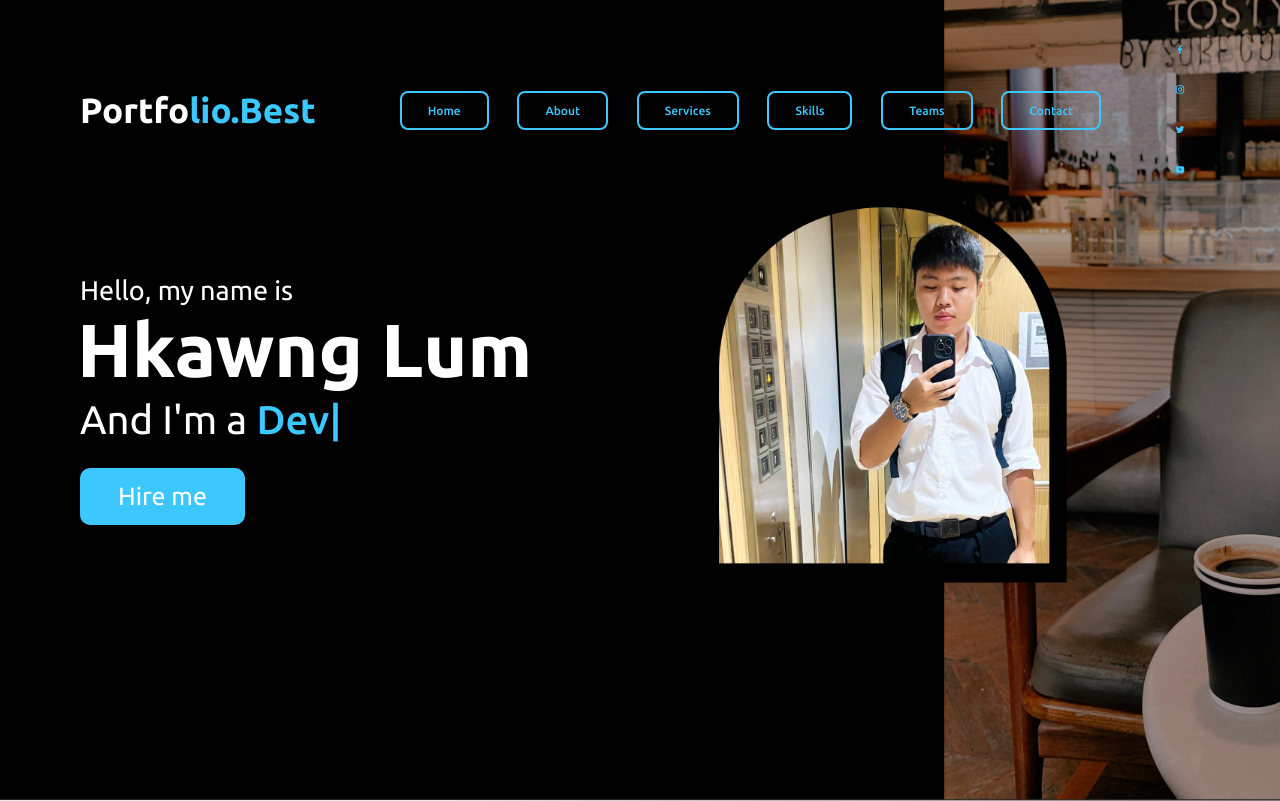
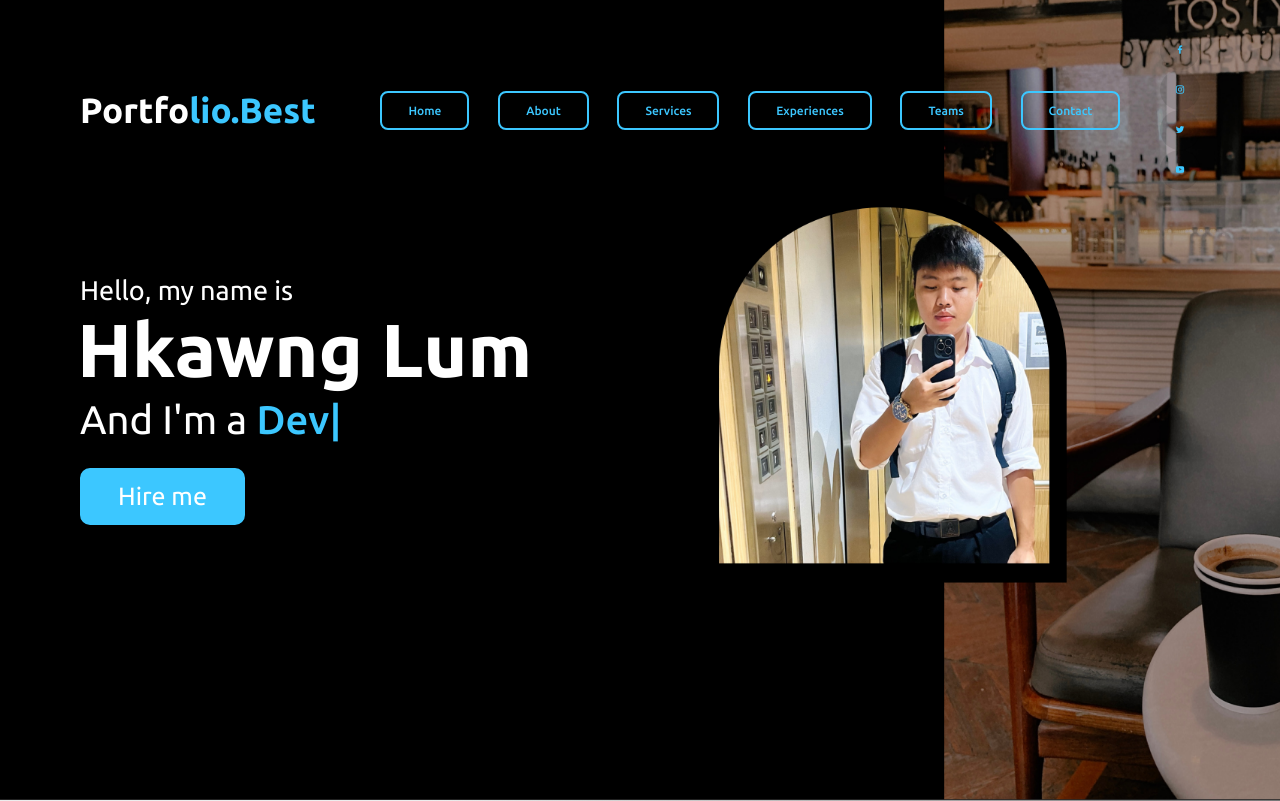
Before and after one commit to Jamesssss9/LAB-CSS-Git-LAB04-Portfolio, a plain HTML site: page LAB-CSS-GitLAB04-Portfolio/index.html in a window 1280 px wide. Shown: the top 801 px of the page. Drawn offline with nearby package versions, Linux system fonts and the light colour scheme.

Commit message:
Update index.html

```diff
--- a/LAB-CSS-GitLAB04-Portfolio/index.html
+++ b/LAB-CSS-GitLAB04-Portfolio/index.html
@@ -27,7 +27,7 @@
                 <li><a href="#home" class="menu-btn">Home</a></li>
                 <li><a href="#about" class="menu-btn">About</a></li>
                 <li><a href="#services" class="menu-btn">Services</a></li>
-                <li><a href="#skills" class="menu-btn">Skills</a></li>
+                <li><a href="#experiences" class="menu-btn">Experiences</a></li>
                 <li><a href="#teams" class="menu-btn">Teams</a></li>
                 <li><a href="#contact" class="menu-btn">Contact</a></li>
             </ul>
@@ -138,7 +138,7 @@
         </div>
     </section>
 
-    <!-- skills -->
+    <!-- Experiences -->
     <section class="skills" id="skills">
         <div class="max-width">
             <h2 class="title">Experiences</h2>
```
